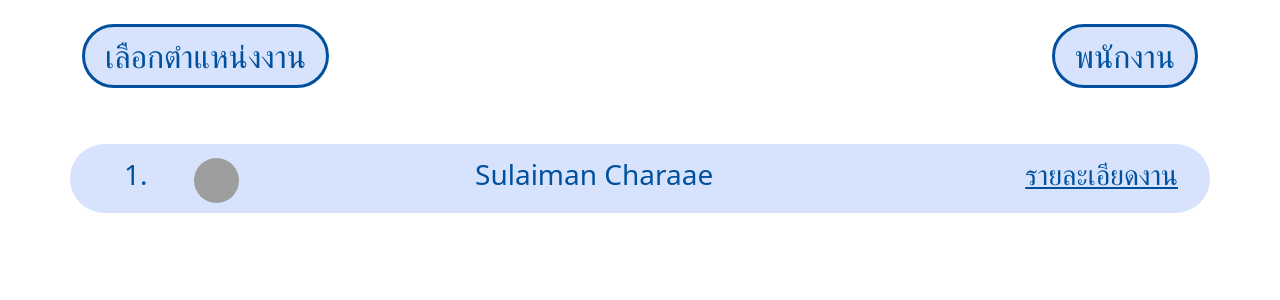
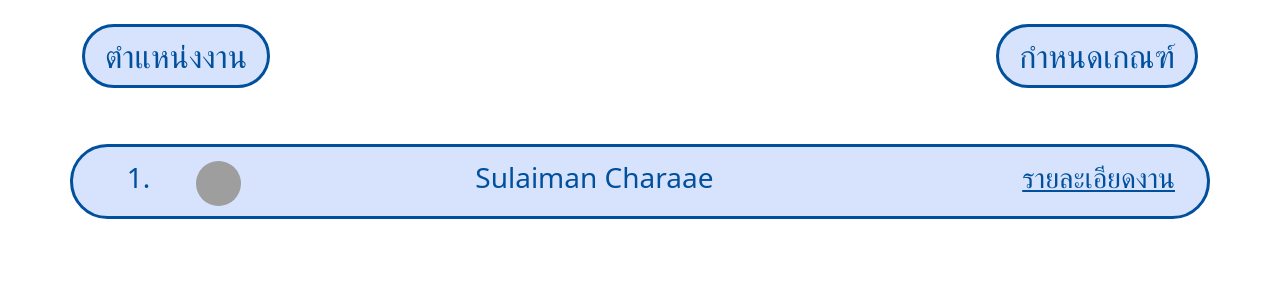
Before and after one commit to Kuddari/EmployeeTrackingsystem, a Django app: page /informationstaff/ in a window 1280 px wide. Shown: the part 76-376 px from the top of the page. Run offline with Django 4.2, Linux system fonts and the light colour scheme; some libraries are stand-ins or nearby versions; grey boxes are pictures that could not be loaded.

Commit message:
update web

```diff
--- a/managesystem/urls.py
+++ b/managesystem/urls.py
@@ -8,5 +8,5 @@ urlpatterns = [
     path('informationstaff/',views.informationstaff_view,name='informationstaff'),
     path('',views.informationuser_view,name='informationuser'),
     path('formreport/',views.formreport_view,name='formreport'),
-    path('report',views.report_view,name='report'),
+    path('report/',views.report_view,name='report'),
 ]
--- a/static/css/informationstaff.css
+++ b/static/css/informationstaff.css
@@ -3,6 +3,13 @@ h1,h2,h3,h4,h5,h6,p,a {
 }
 
 .color {
+    background-color: #D7E3FC;
+    border-radius: 50px;
+    padding: 10px 20px;
+    border: 3px solid #00509D;
+}
+
+.color1 {
     text-decoration: none;
     background-color: #D7E3FC;
     border-radius: 50px;
@@ -10,11 +17,20 @@ h1,h2,h3,h4,h5,h6,p,a {
     border: 3px solid #00509D;
 }
 
+.color1:hover {
+    color: #0078d4;
+}
+
 .infor {
     text-decoration: none;
     background-color: #D7E3FC;
     border-radius: 50px;
     padding: 10px 20px;
+    border: 3px solid #00509D;
+}
+
+.infor a:hover {
+    color: #0078d4;
 }
 
 .infor img {
--- a/templates/informationstaff.html
+++ b/templates/informationstaff.html
@@ -12,10 +12,10 @@
     <div class="container">
         <div class="row mt-4">
             <div class="col-6 col-lg-6 d-flex justify-content-start">
-                <h2 class="color">เลือกตำแหน่งงาน</h2>
+                <h2 class="color">ตำแหน่งงาน</h2>
             </div>
             <div class="col-6 col-lg-6 d-flex justify-content-end">
-                <a class="h2 color" href="">พนักงาน</a>
+                <a class="h2 color1" href="">กำหนดเกณฑ์</a>
             </div>
 
         </div>
```
Also changed, not shown: templates/report.html (+5 -8 lines).
